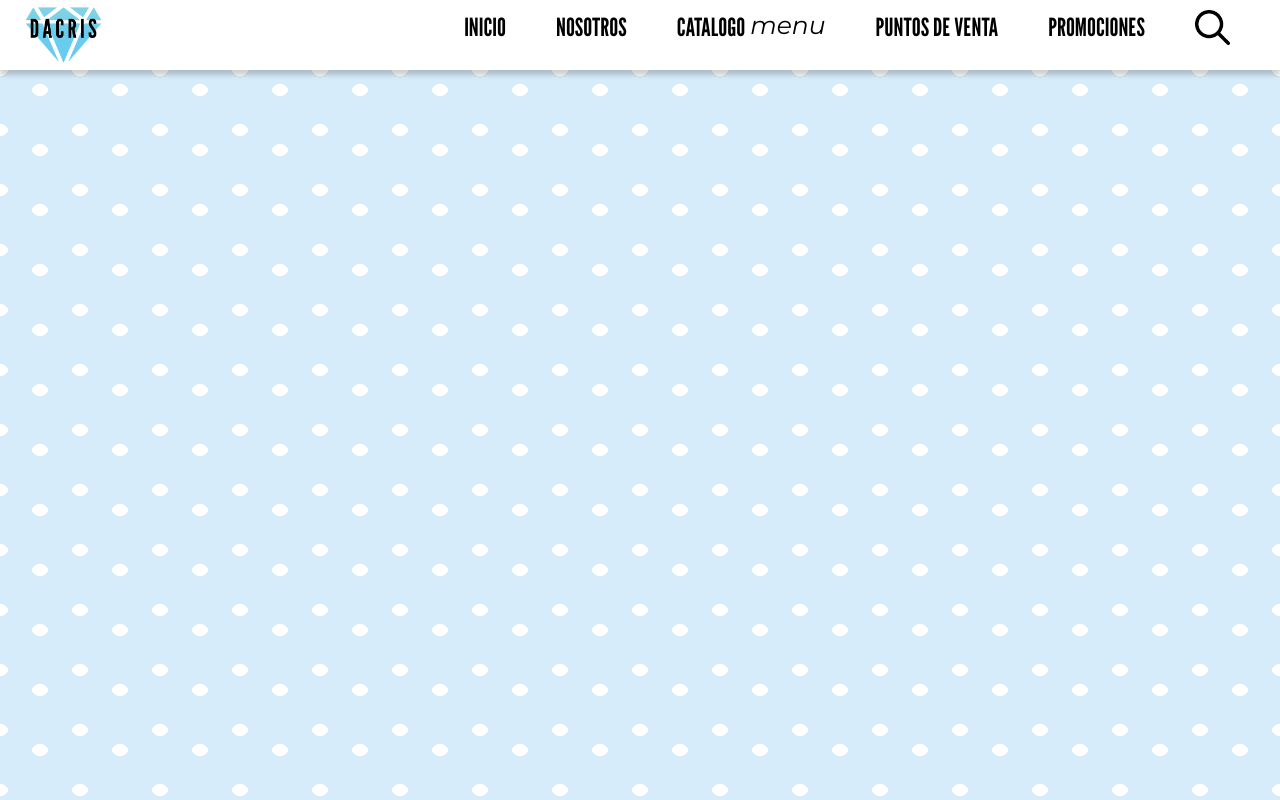
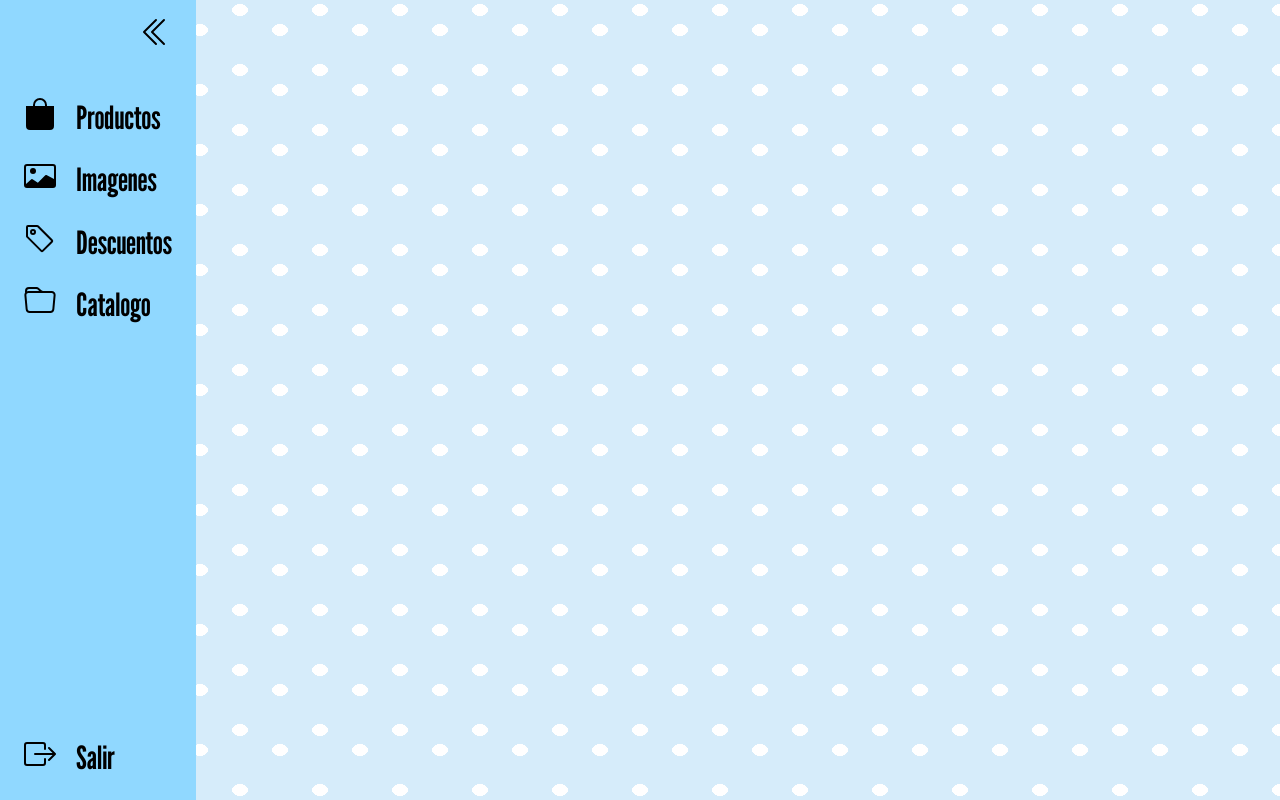
Before and after one commit to Ingrid-E/Dacris-WebAPP, a React (Create React App) app: page / in a window 1280 px wide. Built offline with nearby package versions, Linux system fonts and the light colour scheme.

Commit message:
Administrator Menu Bar Created, needs minimized version

```diff
--- a/src/App.js
+++ b/src/App.js
@@ -1,6 +1,6 @@
 import React from "react";
 import {BrowserRouter as Router, Routes, Route} from 'react-router-dom';
-import {Home, AboutUs, Login} from "./pages/index"
+import {Home, AboutUs, Login, Products} from "./pages/index"
 import { Navbar, SocialMedia } from './components';
 import './app.css'
 
@@ -8,14 +8,7 @@ import './app.css'
 function App() {
   return (
     <div className="App">
-      {/*<Router>
-        <Routes>
-          <Route path='/' element={<Home/>}/>
-          <Route path='/aboutus' element={<AboutUs/>}/>
-          <Route path='/login' element={<Login/>}/>
-        </Routes>
-      </Router>*/}
-      <Navbar />
+      <Products></Products>
       </div>
 
   );
--- /dev/null
+++ b/src/components/adminMenu/adminMenu.css
@@ -0,0 +1,72 @@
+
+
+.admin_menu *  {
+    text-shadow: none;
+    color: black;
+}
+
+.admin_menu .title {
+    font-family: 'League Gothic', sans-serif;
+    font-size: 40px;
+    font-weight: 500;
+    text-shadow: none;
+}
+
+.admin_menu .menu {
+    position: absolute;
+    top: 0px;
+    bottom: 0px;
+    background-color: #90D8FF;
+    width: fit-content;
+    padding: 1rem 1.5rem;
+    display: flex;
+    flex-direction: column;
+    justify-content: space-between;
+}
+
+.admin_menu .menu .menu_top_options {
+    display: flex;
+    flex-direction: column;
+    align-items: flex-end;
+    gap: 50px;
+}
+
+.admin_menu .menu_navigation {
+    display: flex;
+    flex-direction: column;
+    gap: 1rem;
+}
+
+.admin_menu .menu_option {
+    display: flex;
+    flex-direction: row;
+    gap: 20px;
+}
+
+.admin_menu .menu_open * {
+    transform-origin: center;
+    transform: rotate(0deg);
+    transition: transform 400ms ease-in-out;
+}
+
+.admin_menu .menu_close *{
+    transform-origin: center;
+    transform: rotate(90deg);
+    transition: transform 400ms ease-in-out;
+}
+
+.admin_menu .menu_option:hover *{
+    color: white!important;
+    filter: drop-shadow(0px 4px 4px rgba(0, 0, 0, 0.25));
+    font-size: 2.05rem;
+}
+
+.admin_menu .menu_option svg {
+    font-size: 2rem;
+    transition: font-size 400ms ease-in-out;
+}
+.admin_menu .menu_option h1 {
+    font-size: 2rem;
+    font-family: 'League Gothic', sans-serif;
+    transition: font-size 400ms ease-in-out;
+}
--- /dev/null
+++ b/src/components/adminMenu/adminMenu.jsx
@@ -0,0 +1,45 @@
+import React, {useState} from 'react'
+import './adminMenu.css'
+import { BagFill, CardImage, Tag, Folder, BoxArrowRight, ChevronDoubleLeft } from 'react-bootstrap-icons'
+
+
+const AdminMenu = () => {
+    const [menuState, setMenuState] = useState(true)
+    return (
+        <div className="admin_menu">
+            <nav className='menu'>
+                <div className='menu_top_options'>
+                <div onClick={() => setMenuState(!menuState)} className={menuState? 'menu_option menu_open': 'menu_option menu_close'}>
+                    <ChevronDoubleLeft role="close or open"/>
+                </div>
+                <div className='menu_navigation'>
+                    <div className='menu_option'>
+                        <BagFill />
+                        <h1>Productos</h1>
+                    </div>
+                    <div className='menu_option'>
+                        <CardImage />
+                        <h1>Imagenes</h1>
+                    </div>
+                    <div className='menu_option'>
+                        <Tag />
+                        <h1>Descuentos</h1>
+                    </div>
+                    <div className='menu_option'>
+                        <Folder />
+                        <h1>Catalogo</h1>
+                    </div>
+                </div>
+                </div>
+                <div className='menu_option menu_exit_option'>
+                    <BoxArrowRight />
+                    <h1>Salir</h1>
+                </div>
+            </nav>
+
+
+        </div>
+    )
+}
+
+export default AdminMenu
--- a/src/components/index.js
+++ b/src/components/index.js
@@ -1,4 +1,7 @@
-export { default as Navbar } from './navbar/Navbar';
-export { default as SocialMedia } from './socialMedia/SocialMedia';
-export { default as Button } from './button/Button';
-export { default as Menu } from './menu/Menu';
+import AdminMenu from './adminMenu/adminMenu';
+import Navbar from './navbar/Navbar';
+import SocialMedia from './socialMedia/SocialMedia';
+import Button from './button/Button';
+import Menu from './menu/Menu';
+
+export {AdminMenu, Navbar, SocialMedia, Button, Menu}
--- a/src/pages/index.js
+++ b/src/pages/index.js
@@ -1,5 +1,6 @@
 import AboutUs from "./aboutus/about-us"
 import Home from "./home/home"
 import Login from "./login/login"
+import Products from "./products/products"
 
-export {AboutUs, Home, Login}
+export {AboutUs, Home, Login, Products}
--- /dev/null
+++ b/src/pages/products/products.jsx
@@ -0,0 +1,12 @@
+import React from "react";
+import { AdminMenu } from "../../components/index";
+
+function Products(){
+    return(
+        <div className="products">
+            <AdminMenu></AdminMenu>
+        </div>
+    )
+}
+
+export default Products;
```
Also changed, not shown: src/pages/products/products.css (added).
